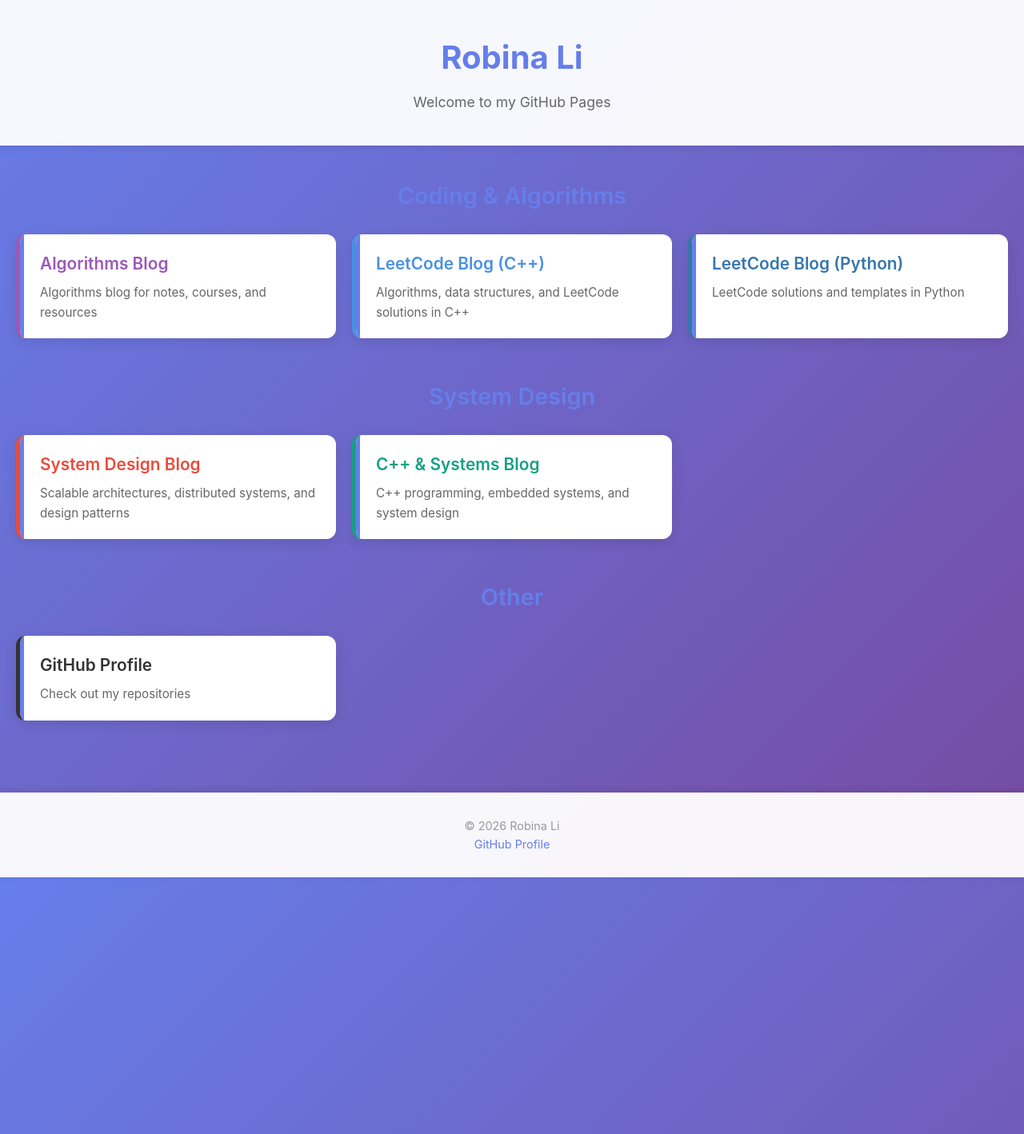
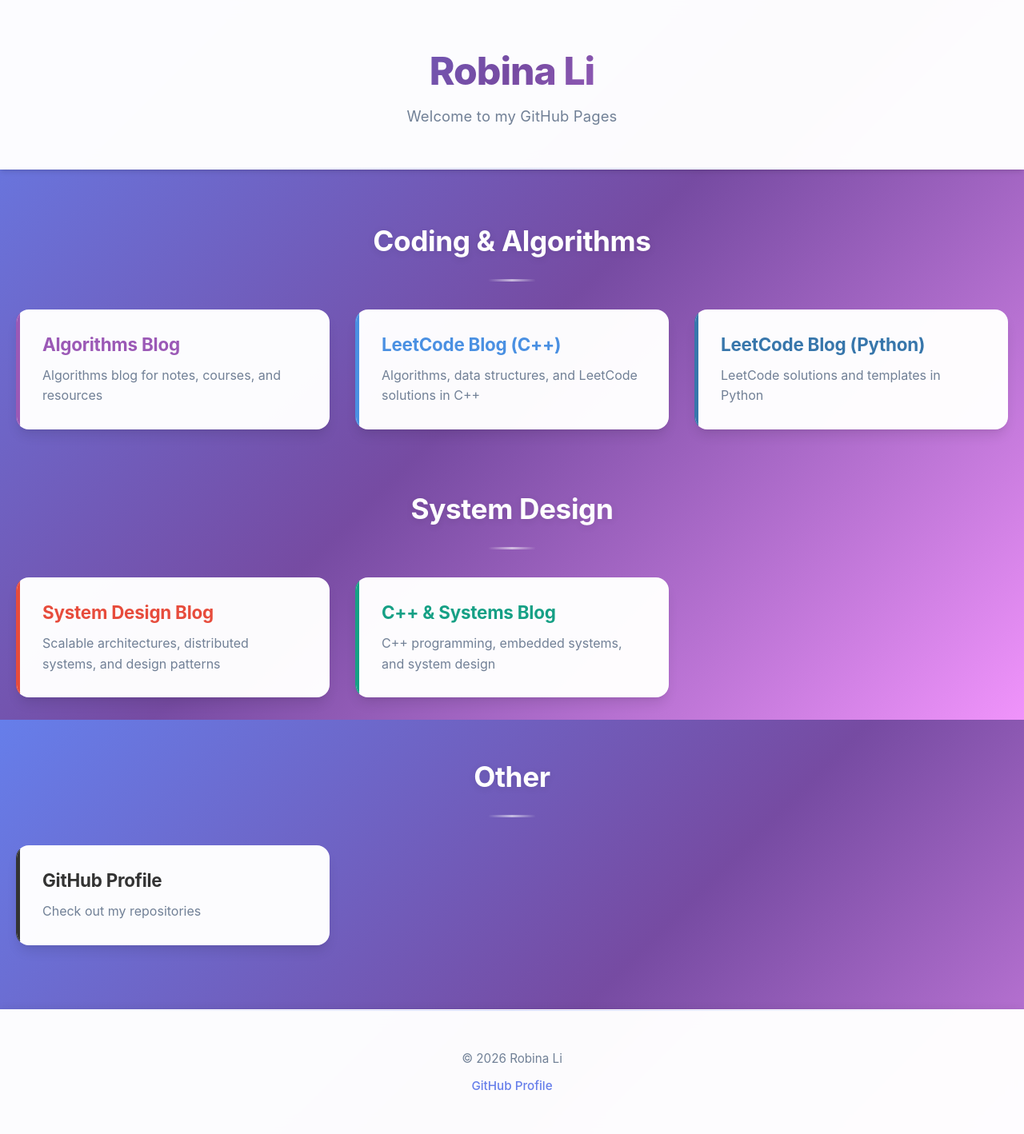
Before and after one commit to robinali34/robinali34.github.io, a Jekyll site: the page built from index.html, in a window 1280 px wide. Shown: the whole page at 80% size. Built offline with Jekyll 4.4.1, drawn with Linux system fonts in a browser that asks for light colours.

Commit message:
Update layout

```diff
--- a/assets/css/main.css
+++ b/assets/css/main.css
@@ -1,12 +1,17 @@
-/* Colorful Jekyll Theme */
+/* Refined Jekyll Theme */
 :root {
     --primary-color: #667eea;
     --secondary-color: #764ba2;
     --accent-color: #f093fb;
-    --text-color: #333333;
+    --text-color: #2d3748;
+    --text-light: #718096;
     --bg-color: #ffffff;
-    --light-bg: #f8f9fa;
-    --border-color: #e0e0e0;
+    --light-bg: #f7fafc;
+    --border-color: #e2e8f0;
+    --shadow-sm: 0 1px 3px 0 rgba(0, 0, 0, 0.1), 0 1px 2px 0 rgba(0, 0, 0, 0.06);
+    --shadow-md: 0 4px 6px -1px rgba(0, 0, 0, 0.1), 0 2px 4px -1px rgba(0, 0, 0, 0.06);
+    --shadow-lg: 0 10px 15px -3px rgba(0, 0, 0, 0.1), 0 4px 6px -2px rgba(0, 0, 0, 0.05);
+    --shadow-xl: 0 20px 25px -5px rgba(0, 0, 0, 0.1), 0 10px 10px -5px rgba(0, 0, 0, 0.04);
 }
 
 * {
@@ -16,11 +21,14 @@
 }
 
 body {
-    font-family: -apple-system, BlinkMacSystemFont, 'Segoe UI', Roboto, Oxygen, Ubuntu, Cantarell, sans-serif;
-    line-height: 1.6;
+    font-family: -apple-system, BlinkMacSystemFont, 'Segoe UI', 'Inter', Roboto, 'Helvetica Neue', Arial, sans-serif;
+    line-height: 1.7;
     color: var(--text-color);
-    background: linear-gradient(135deg, var(--primary-color) 0%, var(--secondary-color) 100%);
+    background: linear-gradient(135deg, #667eea 0%, #764ba2 50%, #f093fb 100%);
+    background-attachment: fixed;
     min-height: 100vh;
+    -webkit-font-smoothing: antialiased;
+    -moz-osx-font-smoothing: grayscale;
 }
 
 .site-wrapper {
@@ -37,28 +45,49 @@ body {
 
 /* Header */
 .site-header {
-    background: rgba(255, 255, 255, 0.95);
-    padding: 40px 0;
+    background: rgba(255, 255, 255, 0.98);
+    backdrop-filter: blur(10px);
+    -webkit-backdrop-filter: blur(10px);
+    padding: 60px 0 50px;
     text-align: center;
-    box-shadow: 0 2px 10px rgba(0, 0, 0, 0.1);
+    box-shadow: var(--shadow-md);
+    border-bottom: 1px solid rgba(255, 255, 255, 0.2);
+    position: relative;
+}
+
+.site-header::after {
+    content: '';
+    position: absolute;
+    bottom: 0;
+    left: 0;
+    right: 0;
+    height: 1px;
+    background: linear-gradient(90deg, transparent, rgba(102, 126, 234, 0.3), transparent);
 }
 
 .site-title {
-    font-size: 2.5em;
-    color: var(--primary-color);
-    margin-bottom: 10px;
-    font-weight: 700;
+    font-size: 3em;
+    background: linear-gradient(135deg, #667eea 0%, #764ba2 50%, #f093fb 100%);
+    -webkit-background-clip: text;
+    -webkit-text-fill-color: transparent;
+    background-clip: text;
+    margin-bottom: 12px;
+    font-weight: 800;
+    letter-spacing: -0.02em;
+    line-height: 1.2;
 }
 
 .site-subtitle {
-    color: #666;
-    font-size: 1.1em;
+    color: var(--text-light);
+    font-size: 1.15em;
+    font-weight: 400;
+    letter-spacing: 0.01em;
 }
 
 /* Main Content */
 .site-content {
     flex: 1;
-    padding: 40px 0;
+    padding: 60px 0 80px;
 }
 
 .blog-categories {
@@ -66,21 +95,41 @@ body {
 }
 
 .blog-category {
-    margin-bottom: 50px;
+    margin-bottom: 70px;
+}
+
+.blog-category:last-child {
+    margin-bottom: 0;
 }
 
 .category-title {
-    font-size: 1.8em;
-    color: var(--primary-color);
-    margin-bottom: 25px;
-    font-weight: 600;
+    font-size: 2.2em;
+    color: #ffffff;
+    margin-bottom: 35px;
+    font-weight: 700;
     text-align: center;
+    letter-spacing: -0.01em;
+    text-shadow: 0 2px 10px rgba(0, 0, 0, 0.1);
+    position: relative;
+    padding-bottom: 20px;
+}
+
+.category-title::after {
+    content: '';
+    position: absolute;
+    bottom: 0;
+    left: 50%;
+    transform: translateX(-50%);
+    width: 60px;
+    height: 3px;
+    background: linear-gradient(90deg, transparent, rgba(255, 255, 255, 0.6), transparent);
+    border-radius: 2px;
 }
 
 .blog-grid {
     display: grid;
     grid-template-columns: 1fr;
-    gap: 20px;
+    gap: 24px;
     width: 100%;
 }
 
@@ -88,29 +137,35 @@ body {
 @media (min-width: 768px) {
     .blog-grid {
         grid-template-columns: repeat(2, 1fr);
+        gap: 28px;
     }
 }
 
 @media (min-width: 1200px) {
     .blog-grid {
         grid-template-columns: repeat(3, 1fr);
+        gap: 32px;
     }
 }
 
 .blog-link {
     display: flex;
     flex-direction: column;
-    padding: 20px 25px;
-    background: var(--bg-color);
+    padding: 28px 32px;
+    background: rgba(255, 255, 255, 0.98);
+    backdrop-filter: blur(10px);
+    -webkit-backdrop-filter: blur(10px);
     color: var(--text-color);
     text-decoration: none;
-    border-radius: 12px;
-    transition: all 0.3s ease;
-    box-shadow: 0 4px 15px rgba(0, 0, 0, 0.1);
-    border-left: 5px solid var(--primary-color);
+    border-radius: 16px;
+    transition: all 0.4s cubic-bezier(0.4, 0, 0.2, 1);
+    box-shadow: var(--shadow-lg);
+    border-left: 4px solid;
+    border-left-color: var(--blog-color, var(--primary-color));
     position: relative;
     overflow: hidden;
     height: 100%;
+    border: 1px solid rgba(255, 255, 255, 0.3);
 }
 
 .blog-link::before {
@@ -118,37 +173,68 @@ body {
     position: absolute;
     top: 0;
     left: 0;
-    width: 5px;
+    width: 4px;
     height: 100%;
-    background: var(--link-color, var(--primary-color));
-    transition: width 0.3s ease;
+    background: var(--blog-color, var(--primary-color));
+    transition: all 0.4s cubic-bezier(0.4, 0, 0.2, 1);
+    z-index: 0;
+}
+
+.blog-link::after {
+    content: '';
+    position: absolute;
+    top: 0;
+    left: 0;
+    right: 0;
+    bottom: 0;
+    background: linear-gradient(135deg,
+        rgba(102, 126, 234, 0.05) 0%,
+        rgba(118, 75, 162, 0.05) 50%,
+        rgba(240, 147, 251, 0.05) 100%);
+    opacity: 0;
+    transition: opacity 0.4s ease;
+    z-index: 0;
 }
 
 .blog-link:hover::before {
     width: 100%;
-    opacity: 0.1;
+    opacity: 0.08;
+}
+
+.blog-link:hover::after {
+    opacity: 1;
 }
 
 .blog-link:hover {
-    transform: translateY(-3px);
-    box-shadow: 0 6px 25px rgba(0, 0, 0, 0.15);
+    transform: translateY(-6px) scale(1.02);
+    box-shadow: var(--shadow-xl);
+    border-color: rgba(255, 255, 255, 0.5);
 }
 
 .blog-link-title {
-    font-size: 1.3em;
-    font-weight: 600;
-    margin-bottom: 8px;
-    color: var(--link-color, var(--primary-color));
+    font-size: 1.4em;
+    font-weight: 700;
+    margin-bottom: 12px;
+    color: var(--blog-color, var(--primary-color));
     position: relative;
     z-index: 1;
+    letter-spacing: -0.01em;
+    line-height: 1.3;
+    transition: color 0.3s ease;
+}
+
+.blog-link:hover .blog-link-title {
+    color: var(--blog-color, var(--primary-color));
 }
 
 .blog-link-description {
-    color: #666;
-    font-size: 0.95em;
+    color: var(--text-light);
+    font-size: 1em;
     position: relative;
     z-index: 1;
     flex: 1;
+    line-height: 1.6;
+    font-weight: 400;
 }
 
 /* Color variations for different blogs */
@@ -158,52 +244,109 @@ body {
 
 /* Footer */
 .site-footer {
-    background: rgba(255, 255, 255, 0.95);
-    padding: 30px 0;
+    background: rgba(255, 255, 255, 0.98);
+    backdrop-filter: blur(10px);
+    -webkit-backdrop-filter: blur(10px);
+    padding: 40px 0;
     text-align: center;
-    color: #999;
-    font-size: 0.9em;
-    box-shadow: 0 -2px 10px rgba(0, 0, 0, 0.1);
+    color: var(--text-light);
+    font-size: 0.95em;
+    box-shadow: 0 -2px 10px rgba(0, 0, 0, 0.05);
+    border-top: 1px solid rgba(255, 255, 255, 0.2);
+    position: relative;
+}
+
+.site-footer::before {
+    content: '';
+    position: absolute;
+    top: 0;
+    left: 0;
+    right: 0;
+    height: 1px;
+    background: linear-gradient(90deg, transparent, rgba(102, 126, 234, 0.3), transparent);
+}
+
+.site-footer p {
+    margin: 8px 0;
 }
 
 .site-footer a {
     color: var(--primary-color);
     text-decoration: none;
-    margin: 0 10px;
+    margin: 0 12px;
+    font-weight: 500;
+    transition: all 0.3s ease;
+    position: relative;
+}
+
+.site-footer a::after {
+    content: '';
+    position: absolute;
+    bottom: -2px;
+    left: 0;
+    width: 0;
+    height: 2px;
+    background: var(--primary-color);
+    transition: width 0.3s ease;
 }
 
 .site-footer a:hover {
-    text-decoration: underline;
+    color: var(--secondary-color);
+}
+
+.site-footer a:hover::after {
+    width: 100%;
 }
 
 /* Responsive Design */
 @media (max-width: 767px) {
+    .site-header {
+        padding: 40px 0 35px;
+    }
+
     .site-title {
-        font-size: 2em;
+        font-size: 2.2em;
+    }
+
+    .site-subtitle {
+        font-size: 1em;
+    }
+
+    .site-content {
+        padding: 40px 0 60px;
     }
 
     .category-title {
-        font-size: 1.5em;
+        font-size: 1.8em;
+        margin-bottom: 28px;
     }
 
     .blog-link {
-        padding: 15px 20px;
+        padding: 22px 24px;
     }
 
     .blog-link-title {
-        font-size: 1.1em;
+        font-size: 1.2em;
+    }
+
+    .blog-link-description {
+        font-size: 0.95em;
     }
 
     .blog-category {
-        margin-bottom: 40px;
+        margin-bottom: 50px;
+    }
+
+    .blog-link:hover {
+        transform: translateY(-4px) scale(1.01);
     }
 }
 
 /* Animations */
-@keyframes fadeIn {
+@keyframes fadeInUp {
     from {
         opacity: 0;
-        transform: translateY(20px);
+        transform: translateY(30px);
     }
     to {
         opacity: 1;
@@ -211,14 +354,45 @@ body {
     }
 }
 
+@keyframes fadeIn {
+    from {
+        opacity: 0;
+    }
+    to {
+        opacity: 1;
+    }
+}
+
+.blog-category {
+    animation: fadeIn 0.6s ease forwards;
+}
+
 .blog-link {
-    animation: fadeIn 0.5s ease forwards;
+    animation: fadeInUp 0.6s cubic-bezier(0.4, 0, 0.2, 1) forwards;
     opacity: 0;
 }
 
 .blog-link:nth-child(1) { animation-delay: 0.1s; }
-.blog-link:nth-child(2) { animation-delay: 0.2s; }
-.blog-link:nth-child(3) { animation-delay: 0.3s; }
-.blog-link:nth-child(4) { animation-delay: 0.4s; }
-.blog-link:nth-child(5) { animation-delay: 0.5s; }
-.blog-link:nth-child(6) { animation-delay: 0.6s; }
+.blog-link:nth-child(2) { animation-delay: 0.15s; }
+.blog-link:nth-child(3) { animation-delay: 0.2s; }
+.blog-link:nth-child(4) { animation-delay: 0.25s; }
+.blog-link:nth-child(5) { animation-delay: 0.3s; }
+.blog-link:nth-child(6) { animation-delay: 0.35s; }
+.blog-link:nth-child(7) { animation-delay: 0.4s; }
+.blog-link:nth-child(8) { animation-delay: 0.45s; }
+
+/* Smooth scroll behavior */
+html {
+    scroll-behavior: smooth;
+}
+
+/* Selection styling */
+::selection {
+    background: rgba(102, 126, 234, 0.2);
+    color: var(--text-color);
+}
+
+::-moz-selection {
+    background: rgba(102, 126, 234, 0.2);
+    color: var(--text-color);
+}
```
